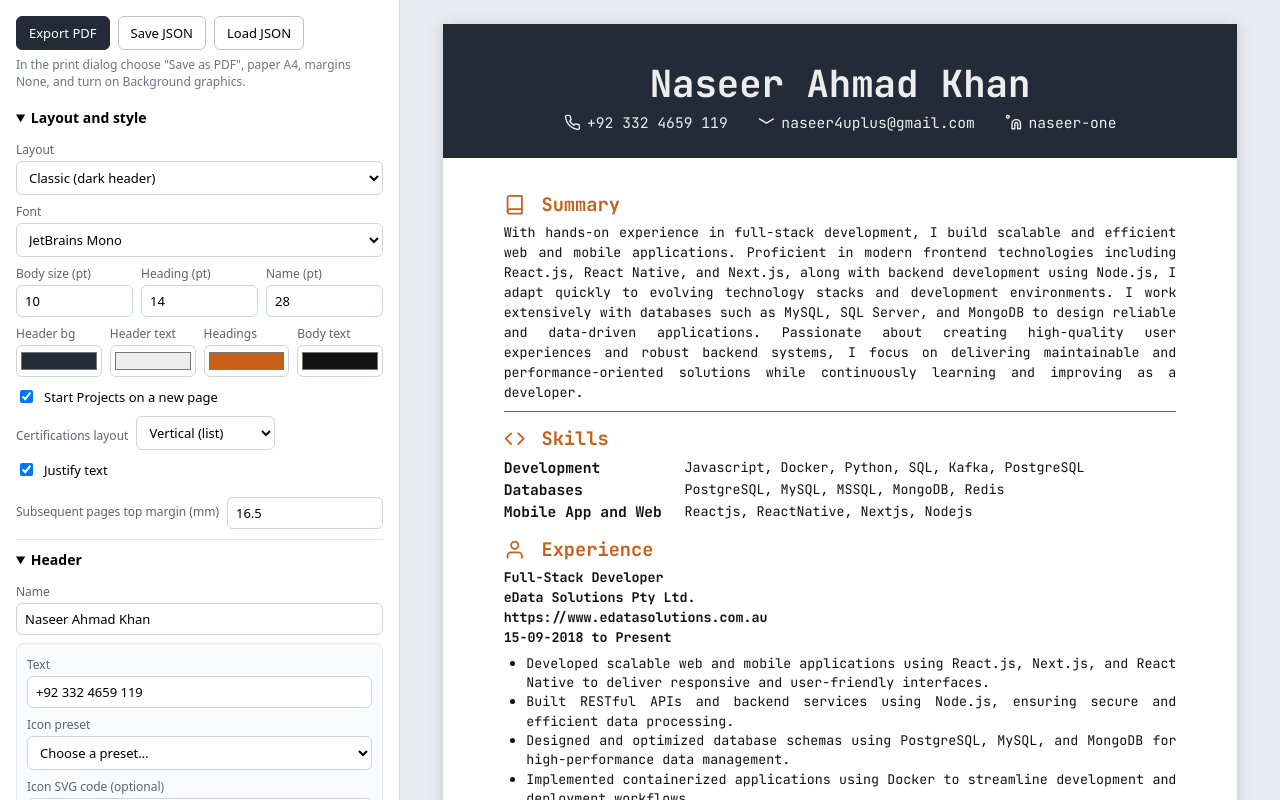
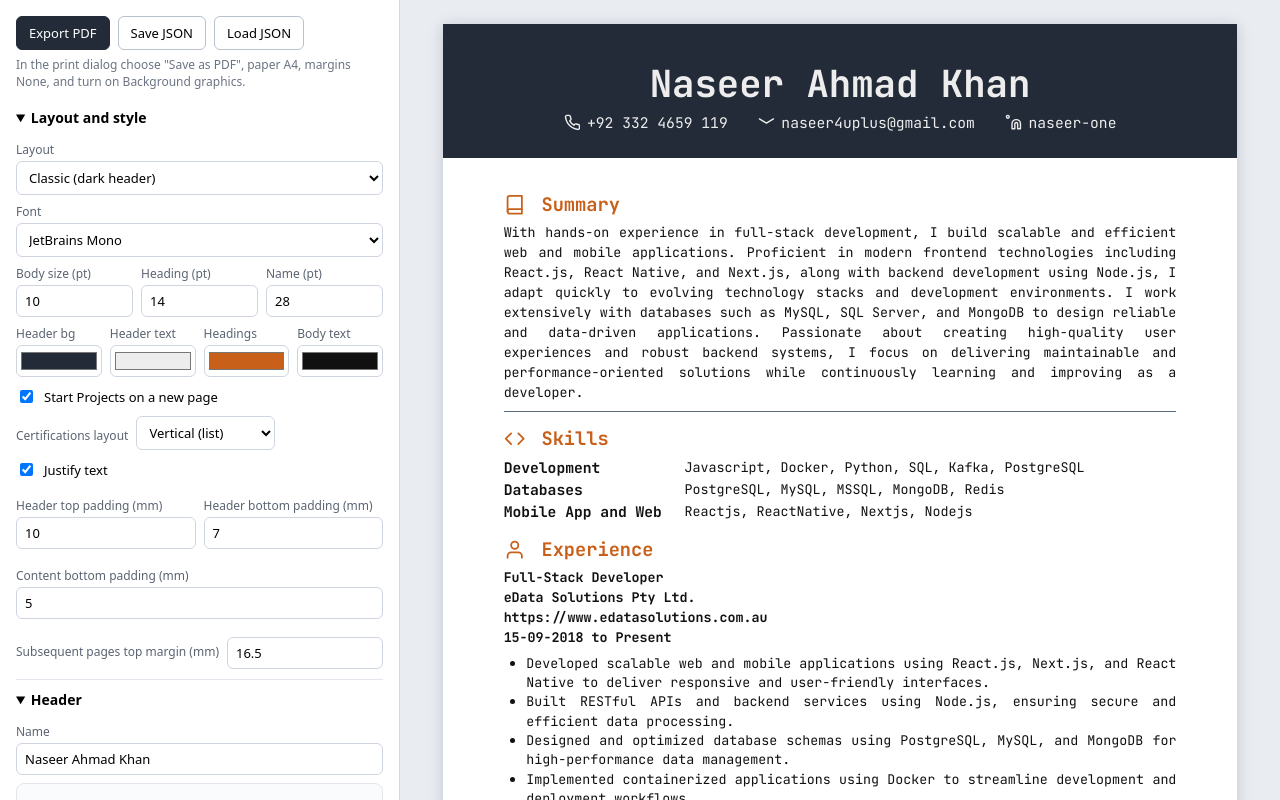
Before and after one commit to naseerahmadkhan/cv-builder, a React (Vite) app: page / in a window 1280 px wide. Built offline with nearby package versions, Linux system fonts and the light colour scheme.

Commit message:
header spacing fixed

```diff
--- a/src/CVBuilder.jsx
+++ b/src/CVBuilder.jsx
@@ -174,6 +174,15 @@ export default function CVBuilder() {
             />
             Justify text
           </label>
+
+          <div style={{ display: 'flex', gap: 8, marginTop: 10 }}>
+            <Num label="Header top padding (mm)" value={s.headerPaddingTop || 10} onChange={(v) => setStyle('headerPaddingTop', v)} step={0.5} min={0} max={30} />
+            <Num label="Header bottom padding (mm)" value={s.headerPaddingBottom || 7} onChange={(v) => setStyle('headerPaddingBottom', v)} step={0.5} min={0} max={30} />
+          </div>
+
+          <div style={{ display: 'flex', gap: 8, marginTop: 10 }}>
+            <Num label="Content bottom padding (mm)" value={s.contentPaddingBottom || 5} onChange={(v) => setStyle('contentPaddingBottom', v)} step={0.5} min={0} max={30} />
+          </div>
 
           <label style={{ display: 'flex', gap: 8, alignItems: 'center', marginTop: 10, font: '13px system-ui' }}>
             <span style={{ display: 'block', fontFamily: 'system-ui, sans-serif', fontSize: 12, color: '#5b6472', margin: '8px 0 3px' }}>Subsequent pages top margin (mm)</span>
--- a/src/components/layout/ClassicLayout.jsx
+++ b/src/components/layout/ClassicLayout.jsx
@@ -60,15 +60,18 @@ export default function ClassicLayout({ cv }) {
   const s = cv.style;
   const pt = (n) => `${n}pt`;
   const MARGIN = '0 16mm';
+  const headerPaddingTop = `${s.headerPaddingTop || 10}mm`;
+  const headerPaddingBottom = `${s.headerPaddingBottom || 7}mm`;
+  const contentPaddingBottom = `${s.contentPaddingBottom || 5}mm`;
 
   return (
-    <div style={{ fontFamily: s.font, fontSize: pt(s.baseSize), color: s.textColor, paddingBottom: '5mm', textAlign: s.justifyText ? 'justify' : 'left' }}>
+    <div style={{ fontFamily: s.font, fontSize: pt(s.baseSize), color: s.textColor, paddingBottom: contentPaddingBottom, textAlign: s.justifyText ? 'justify' : 'left' }}>
       <div
         style={{
           background: s.headerBg,
           color: s.headerText,
           textAlign: 'center',
-          padding: '10mm 8mm 7mm',
+          padding: `${headerPaddingTop} 8mm ${headerPaddingBottom}`,
         }}
       >
         <div style={{ fontSize: pt(s.nameSize), fontWeight: 700, lineHeight: 1.2 }}>
--- a/src/data/defaultCV.json
+++ b/src/data/defaultCV.json
@@ -15,7 +15,10 @@
     "certificationsLayout": "vertical",
     "certificationsColumns": 2,
     "justifyText": true,
-    "pageMarginTop": 16.5
+    "pageMarginTop": 16.5,
+    "headerPaddingTop": 10,
+    "headerPaddingBottom": 7,
+    "contentPaddingBottom": 5
   },
   "header": {
     "name": "Naseer Ahmad Khan",
```
